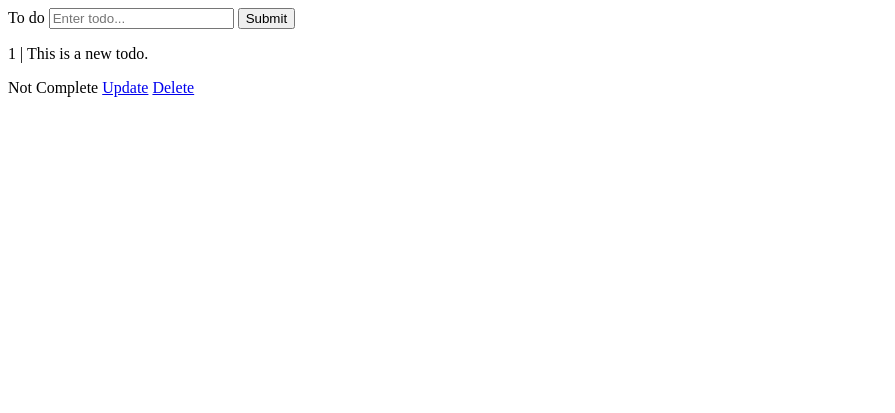
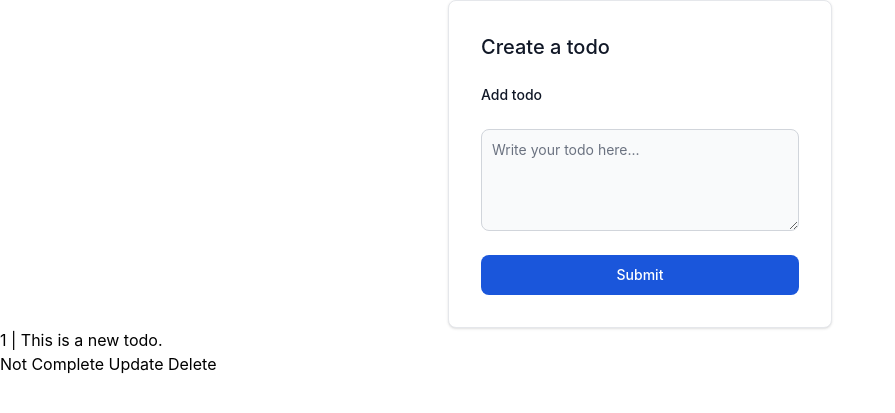
Before and after one commit to AristonCatipay/fast_api_todo_app, a FastAPI app: page / in a window 1280 px wide. Shown: the top 413 px of the page, without its empty margins (0-895 px from the left). Run offline with FastAPI, Linux system fonts and the light colour scheme; data comes from the database, SQL or seed files in the repository; both versions use the stored data as it was after the commit; some libraries are stand-ins or nearby versions.

Commit message:
Create a base html file that will serve as the parent and all child html files will inherit from it.

```diff
--- a/app.py
+++ b/app.py
@@ -25,7 +25,7 @@ def get_db():
 @app.get("/")
 def read(request: Request, db: Session = Depends(get_db)):
     todo = db.query(models.Todo).all()
-    return templates.TemplateResponse("base.html",
+    return templates.TemplateResponse("home.html",
                                       {"request": request, "todo_list": todo})
 
 @app.post("/add")
--- a/templates/base.html
+++ b/templates/base.html
@@ -3,30 +3,13 @@
 <head>
     <meta charset="UTF-8">
     <meta name="viewport" content="width=device-width, initial-scale=1.0">
-    <title>Document</title>
+    <link href="https://cdnjs.cloudflare.com/ajax/libs/flowbite/2.2.0/flowbite.min.css"  rel="stylesheet"/>
+
+    <title>{% block title %}{% endblock %}</title>
 </head>
 <body>
-    <div>
-        <!-- Add todo -->
-        <form action="/add" method="post">
-            <label>To do</label>
-            <input type="text" name="title" placeholder="Enter todo...">
-            <button type="submit">Submit</button>
-        </form>
-        {% for todo in todo_list %}
-            <div>
-                <p>{{ todo.id }} | {{ todo.title}}</p>
-
-                {% if todo.complete == False %}
-                    <span>Not Complete</span>
-                {% else %}
-                    <span>Complete</span>
-                {% endif %}
-
-                <a href="/update/{{ todo.id }}">Update</a>
-                <a href="/delete/{{ todo.id }}">Delete</a>
-            </div>
-        {% endfor %}
-    </div>
+    {% block content %}
+    {% endblock %}
+    <script src="https://cdnjs.cloudflare.com/ajax/libs/flowbite/2.2.0/flowbite.min.js"></script>
 </body>
 </html>
--- /dev/null
+++ b/templates/home.html
@@ -0,0 +1,28 @@
+{% extends 'base.html' %}
+{% block title %}Home{% endblock %}
+{% block content %}
+<div class="w-full max-w-sm mx-auto p-4 bg-white border border-gray-200 rounded-lg shadow sm:p-6 md:p-8 dark:bg-gray-800 dark:border-gray-700">
+    <form class="space-y-6" action="/add" method="post">
+        <h5 class="text-xl font-medium text-gray-900 dark:text-white">Create a todo</h5>
+        <label for="todo" class="block mb-2 text-sm font-medium text-gray-900 dark:text-white">Add todo</label>
+        <textarea id="todo" name="title" rows="4" class="block p-2.5 w-full text-sm text-gray-900 bg-gray-50 rounded-lg border border-gray-300 focus:ring-blue-500 focus:border-blue-500 dark:bg-gray-700 dark:border-gray-600 dark:placeholder-gray-400 dark:text-white dark:focus:ring-blue-500 dark:focus:border-blue-500" placeholder="Write your todo here..."></textarea>
+        <button type="submit" class="w-full text-white bg-blue-700 hover:bg-blue-800 focus:ring-4 focus:outline-none focus:ring-blue-300 font-medium rounded-lg text-sm px-5 py-2.5 text-center dark:bg-blue-600 dark:hover:bg-blue-700 dark:focus:ring-blue-800">Submit</button>
+    </form>
+</div>
+<div>
+    {% for todo in todo_list %}
+        <div>
+            <p>{{ todo.id }} | {{ todo.title}}</p>
+
+            {% if todo.complete == False %}
+                <span>Not Complete</span>
+            {% else %}
+                <span>Complete</span>
+            {% endif %}
+
+            <a href="/update/{{ todo.id }}">Update</a>
+            <a href="/delete/{{ todo.id }}">Delete</a>
+        </div>
+    {% endfor %}
+</div>
+{% endblock %}
```
Also changed, not shown: db.sqlite.
